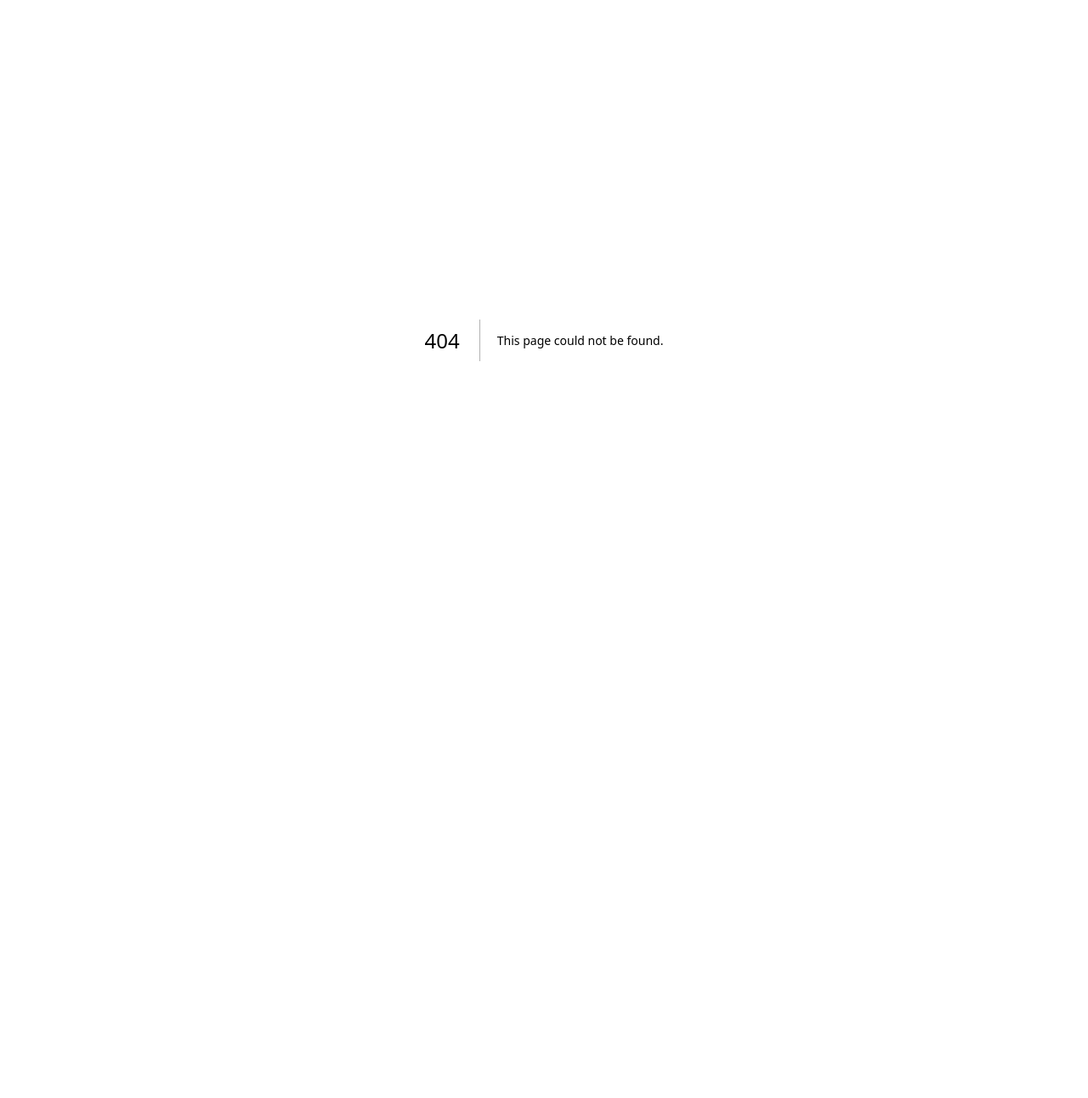
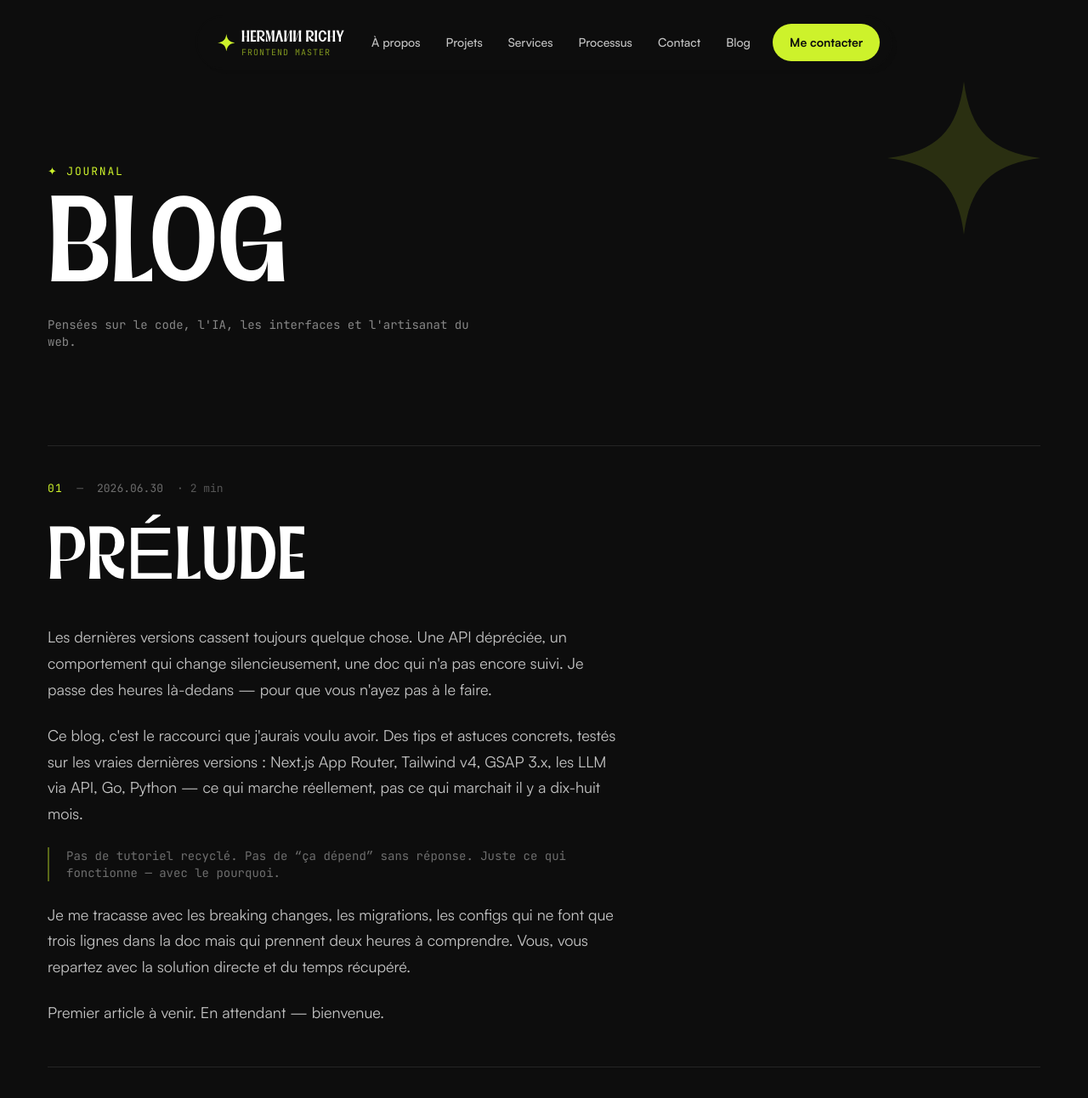
Before and after one commit to HermannRichy/hermann-richy-v3, a Next.js app: page /blog in a window 1280 px wide. Before the commit this address had no page. Shown: the top 1292 px of the page at 85% size. Before the commit the page ends 800 px from the top, so only its background shows below. Built offline with nearby package versions, Linux system fonts and the light colour scheme.

Commit message:
add hero images & blog page

```diff
--- /dev/null
+++ b/src/app/blog/page.tsx
@@ -0,0 +1,131 @@
+import type { Metadata } from "next";
+import Nav from "@/components/Nav";
+import FooterSection from "@/components/sections/FooterSection";
+import { IconArrowLeft } from "@tabler/icons-react";
+
+export const metadata: Metadata = {
+    title: "Blog — Hermann Richy",
+    description:
+        "Pensées sur le code, l'IA, les interfaces et l'artisanat du web.",
+};
+
+const StarPath =
+    "M50 0 C54 32 68 46 100 50 C68 54 54 68 50 100 C46 68 32 54 0 50 C32 46 46 32 50 0 Z";
+
+export default function BlogPage() {
+    return (
+        <main className="bg-dark text-white font-sans antialiased w-full min-h-screen">
+            <Nav />
+
+            {/* Header */}
+            <section className="relative overflow-hidden px-4 sm:px-8 lg:px-14 pt-36 pb-20 lg:pt-48 lg:pb-28">
+                <svg
+                    width="180"
+                    height="180"
+                    viewBox="0 0 100 100"
+                    aria-hidden="true"
+                    className="absolute top-24 right-8 lg:right-14 opacity-15"
+                >
+                    <path d={StarPath} fill="#CDF22B" />
+                </svg>
+
+                <div className="max-w-310 mx-auto">
+                    <p className="font-mono text-2xs tracking-[0.14em] uppercase text-lime mb-4">
+                        ✦ Journal
+                    </p>
+                    <h1 className="font-display text-[clamp(4rem,14vw,9rem)] uppercase leading-[0.84] m-0">
+                        Blog
+                    </h1>
+                    <p className="text-white/50 font-mono text-sm mt-6 max-w-lg">
+                        Pensées sur le code, l&apos;IA, les interfaces et
+                        l&apos;artisanat du web.
+                    </p>
+                </div>
+            </section>
+
+            {/* Article — Prélude */}
+            <section className="px-4 sm:px-8 lg:px-14 pb-28 lg:pb-40">
+                <div className="max-w-310 mx-auto">
+                    <div className="border-t border-white/10 pt-10">
+                        {/* Meta */}
+                        <div className="flex flex-wrap items-center gap-4 mb-8">
+                            <span className="font-mono text-2xs tracking-widest uppercase text-lime">
+                                01
+                            </span>
+                            <span className="font-mono text-2xs text-white/30">
+                                —
+                            </span>
+                            <time
+                                dateTime="2026-06-30"
+                                className="font-mono text-2xs text-white/40"
+                            >
+                                2026.06.30
+                            </time>
+                            <span className="font-mono text-2xs text-white/30">
+                                · 2 min
+                            </span>
+                        </div>
+
+                        {/* Titre */}
+                        <h2 className="font-display text-[clamp(2.5rem,7vw,5.5rem)] uppercase leading-[0.88] m-0 mb-10">
+                            Prélude
+                        </h2>
+
+                        {/* Contenu */}
+                        <div className="max-w-2xl space-y-6 text-white/75 text-lg leading-[1.7]">
+                            <p>
+                                Les dernières versions cassent toujours quelque
+                                chose. Une API dépréciée, un comportement qui
+                                change silencieusement, une doc qui n&apos;a
+                                pas encore suivi. Je passe des heures
+                                là-dedans — pour que vous n&apos;ayez pas à le
+                                faire.
+                            </p>
+                            <p>
+                                Ce blog, c&apos;est le raccourci que
+                                j&apos;aurais voulu avoir. Des tips et astuces
+                                concrets, testés sur les vraies dernières
+                                versions : Next.js App Router, Tailwind v4,
+                                GSAP 3.x, les LLM via API, Go, Python — ce
+                                qui marche réellement, pas ce qui marchait il
+                                y a dix-huit mois.
+                            </p>
+                            <p className="text-white/40 font-mono text-sm border-l-2 border-lime/40 pl-5">
+                                Pas de tutoriel recyclé. Pas de
+                                &ldquo;ça dépend&rdquo; sans réponse.
+                                Juste ce qui fonctionne — avec le pourquoi.
+                            </p>
+                            <p>
+                                Je me tracasse avec les breaking changes, les
+                                migrations, les configs qui ne font que trois
+                                lignes dans la doc mais qui prennent deux
+                                heures à comprendre. Vous, vous repartez avec
+                                la solution directe et du temps récupéré.
+                            </p>
+                            <p>
+                                Premier article à venir. En attendant —
+                                bienvenue.
+                            </p>
+                        </div>
+
+                        {/* Signature */}
+                        <div className="mt-12 pt-8 border-t border-white/10 flex items-center justify-between flex-wrap gap-4">
+                            <span className="font-display text-xl uppercase text-white/60">
+                                Hermann Richy
+                            </span>
+                            <a
+                                href="/"
+                                className="flex items-center gap-2 font-mono text-2xs text-lime no-underline hover:gap-3 transition-all duration-300"
+                            >
+                                <IconArrowLeft size={14} />
+                                Retour au portfolio
+                            </a>
+                        </div>
+                    </div>
+                </div>
+            </section>
+
+            <FooterSection />
+        </main>
+    );
+}
--- a/src/components/Nav.tsx
+++ b/src/components/Nav.tsx
@@ -1,6 +1,7 @@
 "use client";
 
 import { useState, useRef } from "react";
+import Link from "next/link";
 import { IconMenu, IconX } from "@tabler/icons-react";
 import gsap from "gsap";
 import { useGSAP } from "@gsap/react";
@@ -19,10 +20,12 @@ const StarIcon = () => (
 );
 
 const navLinks = [
-    { href: "#apropos", label: "À propos" },
-    { href: "#projets", label: "Projets" },
-    { href: "#services", label: "Services" },
-    { href: "#process", label: "Processus" },
+    { href: "/#apropos", label: "À propos" },
+    { href: "/#projets", label: "Projets" },
+    { href: "/#services", label: "Services" },
+    { href: "/#process", label: "Processus" },
+    { href: "/#contact", label: "Contact" },
+    { href: "/blog", label: "Blog" },
 ];
 
 export default function Nav() {
@@ -88,7 +91,7 @@ export default function Nav() {
         <>
             <nav
                 ref={navRef}
-                className="fixed top-4.5 left-1/2 -translate-x-1/2 z-100 flex items-center gap-2 bg-dark border-[2.5px] border-dark rounded-full py-2 pr-2 pl-3 lg:pl-4.5 shadow-nav w-4/5 max-w-xs lg:w-auto lg:max-w-none opacity-0"
+                className="fixed top-4.5 left-1/2 -translate-x-1/2 z-100 flex items-center gap-3 bg-dark border-[2.5px] border-dark rounded-full py-2 pr-3 pl-4 lg:pl-6 shadow-nav w-[90%] max-w-sm lg:w-205 lg:max-w-none opacity-0"
             >
                 {/* Logo — flex-1 on mobile/tablet to push hamburger right */}
                 <a
@@ -109,13 +112,13 @@ export default function Nav() {
                 {/* Nav links — desktop only */}
                 <div className="hidden lg:flex items-center gap-0.5">
                     {navLinks.map(({ href, label }) => (
-                        <a
+                        <Link
                             key={href}
                             href={href}
                             className="text-sm font-medium text-white/75 no-underline px-3.5 py-2.5 rounded-full hover:text-white transition-colors"
                         >
                             {label}
-                        </a>
+                        </Link>
                     ))}
                 </div>
 
--- a/src/components/sections/FooterSection.tsx
+++ b/src/components/sections/FooterSection.tsx
@@ -1,16 +1,18 @@
 import { IconArrowUp } from "@tabler/icons-react";
+import Link from "next/link";
 
 const links = [
-    { href: "#apropos", label: "À propos" },
-    { href: "#projets", label: "Projets" },
-    { href: "#services", label: "Services" },
-    { href: "#contact", label: "Contact" },
+    { href: "/#apropos", label: "À propos" },
+    { href: "/#projets", label: "Projets" },
+    { href: "/#services", label: "Services" },
+    { href: "/#process", label: "Processus" },
+    { href: "/#contact", label: "Contact" },
+    { href: "/blog", label: "Blog" },
 ];
 
 export default function FooterSection() {
     return (
         <footer className="bg-lime text-dark px-4 sm:px-8 lg:px-14 pt-16 pb-12 relative overflow-hidden">
-
             {/* Japanese watermark — decorative bg */}
             <div
                 aria-hidden="true"
@@ -22,11 +24,15 @@ export default function FooterSection() {
             </div>
 
             <div className="max-w-310 mx-auto flex flex-col sm:flex-row justify-between items-start sm:items-end gap-8 relative z-1">
-
                 {/* Brand */}
                 <div>
                     <div className="flex items-center gap-3">
-                        <svg width="28" height="28" viewBox="0 0 100 100" aria-hidden="true">
+                        <svg
+                            width="28"
+                            height="28"
+                            viewBox="0 0 100 100"
+                            aria-hidden="true"
+                        >
                             <path
                                 d="M50 0 C54 32 68 46 100 50 C68 54 54 68 50 100 C46 68 32 54 0 50 C32 46 46 32 50 0 Z"
                                 fill="#1E45FB"
@@ -45,13 +51,13 @@ export default function FooterSection() {
                 <div className="flex items-end gap-10">
                     <nav className="flex flex-col gap-2">
                         {links.map(({ href, label }) => (
-                            <a
+                            <Link
                                 key={href}
                                 href={href}
                                 className="text-sm font-semibold text-dark no-underline hover:text-brand transition-colors"
                             >
                                 {label}
-                            </a>
+                            </Link>
                         ))}
                     </nav>
 
--- a/src/components/sections/HeroSection.tsx
+++ b/src/components/sections/HeroSection.tsx
@@ -1,6 +1,7 @@
 "use client";
 
 import { useRef } from "react";
+import Image from "next/image";
 import { IconMapPin, IconArrowUpRight } from "@tabler/icons-react";
 import gsap from "gsap";
 import { useGSAP } from "@gsap/react";
@@ -23,6 +24,9 @@ const ROTATE_WORDS = [
 export default function HeroSection() {
     const sectionRef = useRef<HTMLElement>(null);
     const titleRef = useRef<HTMLHeadingElement>(null);
+    const img1Ref = useRef<HTMLDivElement>(null);
+    const img2Ref = useRef<HTMLDivElement>(null);
+    const badgeRef = useRef<HTMLDivElement>(null);
 
     useGSAP(
         () => {
@@ -95,7 +99,38 @@ export default function HeroSection() {
                 });
             }, 2200);
 
-            return () => clearInterval(timer);
+            // --- Image flip + badge toutes les 3s ---
+            gsap.set(img1Ref.current, { rotation: -2, transformPerspective: 900 });
+            gsap.set(img2Ref.current, { rotation: 3, x: 8, y: 4, transformPerspective: 900 });
+
+            const BADGE_TEXTS = ["✦ open to work", "✦ Frontend Master"];
+            let badgeIdx = 0;
+            let isFront1 = true;
+
+            const flipInterval = setInterval(() => {
+                const front = isFront1 ? img1Ref.current : img2Ref.current;
+                const back  = isFront1 ? img2Ref.current : img1Ref.current;
+                isFront1 = !isFront1;
+
+                gsap.timeline()
+                    .to(front, { rotateY: 90, duration: 0.28, ease: "power2.in" })
+                    .set(front, { zIndex: 1 })
+                    .set(back, { zIndex: 2, rotateY: -90 })
+                    .to(back, { rotateY: 0, duration: 0.28, ease: "power2.out" })
+                    .to(badgeRef.current, { opacity: 0, y: -5, duration: 0.15 }, 0.08)
+                    .add(() => {
+                        badgeIdx = (badgeIdx + 1) % BADGE_TEXTS.length;
+                        if (badgeRef.current) {
+                            badgeRef.current.textContent = BADGE_TEXTS[badgeIdx];
+                        }
+                    }, 0.32)
+                    .to(badgeRef.current, { opacity: 1, y: 0, duration: 0.15 }, 0.32);
+            }, 3000);
+
+            return () => {
+                clearInterval(timer);
+                clearInterval(flipInterval);
+            };
         },
         { scope: sectionRef },
     );
@@ -217,9 +252,32 @@ export default function HeroSection() {
                         </svg>
                     </div>
 
-                    <div className="relative z-2 border-[3px] border-dark rounded-6.5 overflow-hidden shadow-[10px_10px_0_#0D0D0D] -rotate-2 bg-dark w-full h-80 sm:h-105 lg:h-125" />
+                    {/* hero2 — derrière, rotation gérée par GSAP */}
+                    <div ref={img2Ref} className="absolute inset-0 z-1 border-[3px] border-dark rounded-6.5 overflow-hidden">
+                        <Image
+                            src="/hero2.png"
+                            alt=""
+                            fill
+                            sizes="(max-width: 1024px) 90vw, 42vw"
+                            loading="eager"
+                            className="object-cover object-top"
+                            aria-hidden="true"
+                        />
+                    </div>
 
-                    <div className="absolute -bottom-4 -left-4 z-3 bg-dark text-lime font-mono text-2xs px-4.5 py-3 rounded-full border-[2.5px] border-lime -rotate-3 whitespace-nowrap">
+                    {/* hero1 — devant, rotation gérée par GSAP */}
+                    <div ref={img1Ref} className="relative z-2 border-[3px] border-dark rounded-6.5 overflow-hidden shadow-[10px_10px_0_#0D0D0D] w-full h-80 sm:h-105 lg:h-125">
+                        <Image
+                            src="/hero1.png"
+                            alt="Hermann Richy"
+                            fill
+                            sizes="(max-width: 1024px) 90vw, 42vw"
+                            priority
+                            className="object-cover object-top"
+                        />
+                    </div>
+
+                    <div ref={badgeRef} className="absolute -bottom-4 -left-4 z-3 bg-dark text-lime font-mono text-2xs px-4.5 py-3 rounded-full border-[2.5px] border-lime -rotate-3 whitespace-nowrap">
                         ✦ open to work
                     </div>
                 </div>
--- a/src/components/sections/TimeLine.tsx
+++ b/src/components/sections/TimeLine.tsx
@@ -123,14 +123,14 @@ export default function TimeLine() {
             className="w-full h-screen bg-zinc-50 dark:bg-zinc-950 flex flex-col md:flex-row items-center justify-center relative overflow-hidden px-4 md:px-16 gap-8"
         >
             {/* Conteneur principal des cartes (Largeur max contrôlée) */}
-            <div className="w-full max-w-4xl relative flex items-center justify-center h-[450px] md:h-[300px]">
+            <div className="w-full max-w-4xl relative flex items-center justify-center h-112.5 md:h-75">
                 {milestones.map((item, index) => (
                     <div
                         key={index}
                         className="timeline-card absolute w-full bg-white dark:bg-zinc-900 border border-zinc-200 dark:border-zinc-800 rounded-2xl p-6 md:p-8 shadow-xl flex flex-col md:flex-row md:items-center gap-6 md:gap-8 will-change-transform"
                     >
                         {/* Badge de l'année */}
-                        <div className="md:w-1/4 flex-shrink-0">
+                        <div className="md:w-1/4 shrink-0">
                             <span className="inline-block bg-blue-100 dark:bg-blue-950 text-blue-600 dark:text-blue-400 font-bold px-5 py-2 rounded-full text-sm tracking-wide">
                                 {item.year}
                             </span>
```
Also changed, not shown: public/hero1.png (added), public/hero2.png (added).
